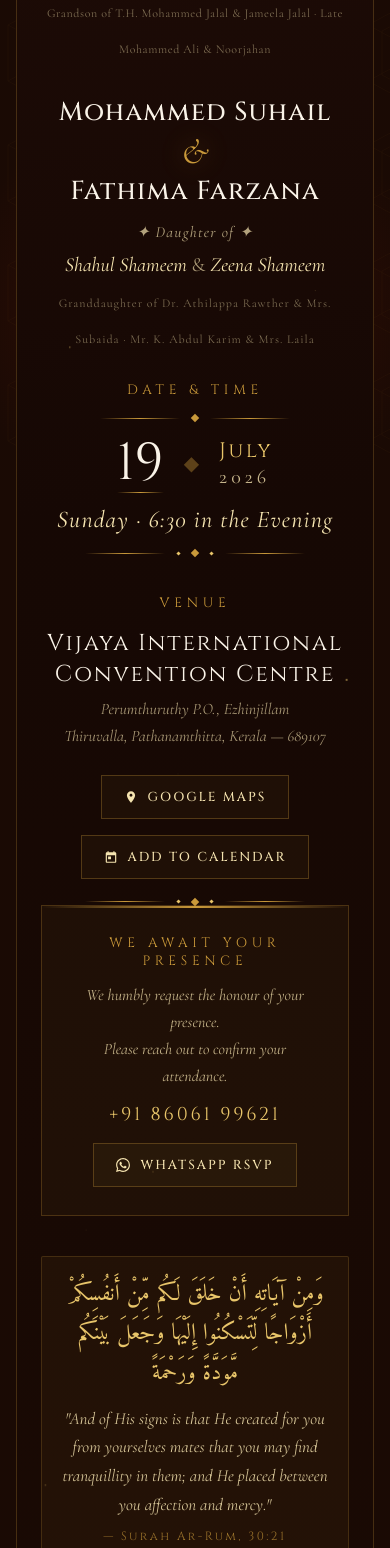
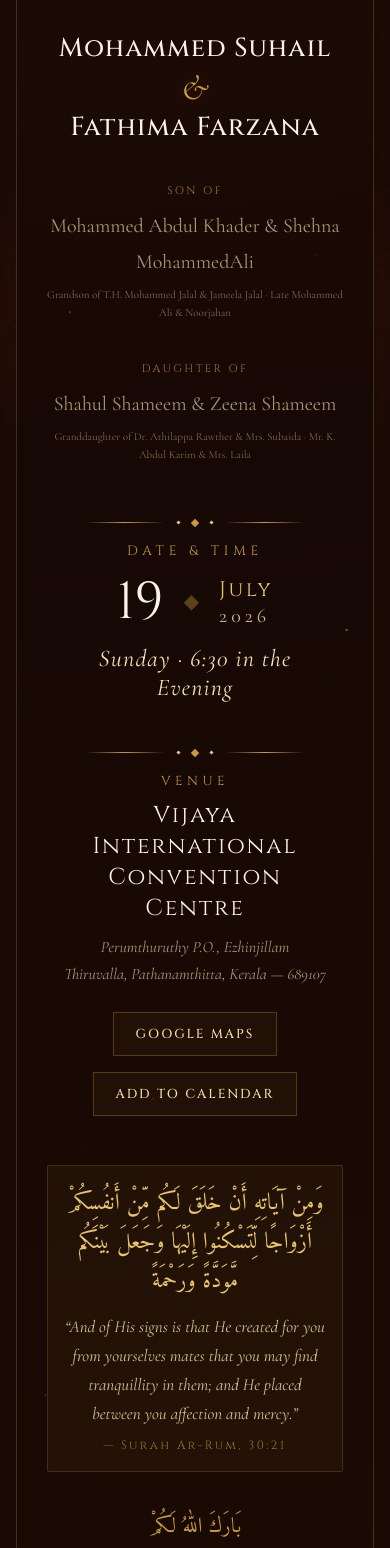
Before and after one commit to mhdsuhail172/suhail-fathima, a plain HTML site: page index.html in a window 390 px wide. Shown: the part 367-1915 px from the top of the page. Drawn offline with nearby package versions, Linux system fonts and the light colour scheme.

Commit message:
refactor content flow and padding

```diff
--- a/index.html
+++ b/index.html
@@ -285,6 +285,89 @@
             animation: fadeUp 1s ease 0.7s forwards;
         }
 
+        .invite-copy {
+            max-width: 500px;
+            margin: 20px auto;
+            font-size: 20px;
+            line-height: 1.8;
+            color: rgba(245, 228, 176, 0.82);
+            font-style: italic;
+            text-align: center;
+        }
+
+        .family-section {
+            margin-top: 40px;
+        }
+
+        .family-title {
+            font-family: 'Cinzel', serif;
+            font-size: 11px;
+            letter-spacing: 0.22em;
+            color: var(--gold);
+            text-transform: uppercase;
+            margin-bottom: 10px;
+            opacity: 0.75;
+        }
+
+        .family-names {
+            font-size: 15px;
+            color: rgba(245, 228, 176, 0.68);
+            line-height: 1.7;
+            margin-bottom: 20px;
+        }
+
+        .family-names small {
+            display: block;
+            margin-top: 6px;
+            font-size: 11px;
+            line-height: 1.6;
+            opacity: 0.7;
+        }
+
+        .ceremony-section {
+            padding: 14px 15px 10px;
+            text-align: center;
+        }
+
+        .ceremony-title {
+            font-family: 'Cinzel', serif;
+            font-size: 13px;
+            letter-spacing: 0.35em;
+            text-transform: uppercase;
+            color: var(--gold);
+            margin-bottom: 0px;
+        }
+
+        .ceremony-date {
+            font-family: 'Cinzel', serif;
+            font-size: 38px;
+            color: var(--ivory);
+            line-height: 1.3;
+        }
+
+        .ceremony-time {
+            font-size: 22px;
+            font-style: italic;
+            color: var(--gold-pale);
+            margin-top: 10px;
+        }
+
+        .ceremony-venue {
+            margin-top: 10px;
+        }
+
+        .ceremony-venue .venue-name {
+            margin-bottom: 10px;
+        }
+
+        .reveal-overlay {
+            animation: overlay-out 0.8s ease 1.8s forwards;
+        }
+
+        .venue-section {
+            padding: 20px 24px 20px;
+        }
+
         /* ── QURAN VERSE ── */
         .verse-block {
             background: rgba(201, 153, 58, 0.06);
@@ -411,15 +494,6 @@
             animation: fadeUp 1.2s ease 1.9s forwards;
         }
 
-        /* ── DATE SECTION ── */
-        .date-section {
-            padding: 10px 40px;
-            text-align: center;
-            position: relative;
-            opacity: 0;
-            animation: fadeUp 1s ease 2.1s forwards;
-        }
-
         .section-label {
             font-family: 'Cinzel', serif;
             font-size: 13.5px;
@@ -427,6 +501,10 @@
             color: var(--gold);
             text-transform: uppercase;
             margin-bottom: 16px;
+        }
+
+        .date-section {
+            padding: 10px 24px;
         }
 
         .date-display {
@@ -446,15 +524,6 @@
             position: relative;
         }
 
-        .date-num::after {
-            content: '';
-            position: absolute;
-            bottom: -4px;
-            left: 0;
-            right: 0;
-            height: 1px;
-            background: linear-gradient(90deg, transparent, var(--gold), transparent);
-        }
 
         .date-month-year {
             text-align: left;
@@ -490,22 +559,12 @@
             letter-spacing: 0.05em;
         }
 
-
-
-        /* ── VENUE SECTION ── */
-        .venue-section {
-            padding: 10px 40px 25px;
-            text-align: center;
-            opacity: 0;
-            animation: fadeUp 1s ease 2.5s forwards;
-        }
-
         .venue-name {
             font-family: 'Cinzel', serif;
             font-size: 23px;
             color: var(--ivory);
             letter-spacing: 0.08em;
-            margin: 12px 0 6px;
+            margin: 5px;
         }
 
         .venue-detail {
@@ -529,6 +588,11 @@
         .btn-container {
             position: relative;
             display: inline-block;
+        }
+
+        .btn-container button {
+            display: block;
+            width: 100%;
         }
 
         .btn-action {
@@ -647,29 +711,6 @@
             width: 14px;
             height: 14px;
             fill: currentColor;
-        }
-
-        /* ── RSVP SECTION ── */
-        .rsvp-section {
-            margin: 0 40px 20px;
-            padding: 28px;
-            text-align: center;
-            background: rgba(201, 153, 58, 0.05);
-            border: 1px solid rgba(201, 153, 58, 0.25);
-            position: relative;
-            overflow: hidden;
-            opacity: 0;
-            animation: fadeUp 1s ease 2.7s forwards;
-        }
-
-        .rsvp-section::before {
-            content: '';
-            position: absolute;
-            top: 0;
-            left: 0;
-            right: 0;
-            height: 2px;
-            background: linear-gradient(90deg, transparent, var(--gold), transparent);
         }
 
         .rsvp-title {
@@ -810,7 +851,7 @@
         /* Responsive tweaks */
         @media (max-width: 480px) {
             .hero {
-                padding: 34px 24px 12px;
+                padding: 15px 15px 12px;
             }
 
             .date-section {
@@ -822,15 +863,11 @@
             }
 
             .venue-section {
-                padding: 12px 24px 20px;
-            }
-
-            .rsvp-section {
-                margin: 0 24px 20px;
+                padding: 10px;
             }
 
             .footer {
-                padding: 20px 24px 36px;
+                padding: 5px 15px 15px;
             }
 
             .verse-block {
@@ -1020,10 +1057,76 @@
 
             <!-- ── HERO ── -->
             <div class="hero">
+                <div class="hero">
 
-                <div class="bismillah">بِسْمِ اللهِ الرَّحْمٰنِ الرَّحِيْمِ</div>
+                    <div class="bismillah">
+                        بِسْمِ اللهِ الرَّحْمٰنِ الرَّحِيْمِ
+                    </div>
 
                     <div class="divider-ornament">
+                        <div class="line"></div>
+                        <div class="diamond-sm"></div>
+                        <div class="diamond"></div>
+                        <div class="diamond-sm"></div>
+                        <div class="line"></div>
+                    </div>
+
+                    <div class="invite-label">
+                        With the blessings of Allah
+                    </div>
+
+                    <!-- Invitation Copy -->
+                    <div class="invite-copy">
+                        Together with our families,<br>
+                        we request the honour of your presence<br>
+                        as we celebrate our marriage ceremony.
+                    </div>
+
+                    <!-- Couple Names -->
+                    <div class="couple-wrap">
+                        <div class="groom-name">Mohammed Suhail</div>
+                        <span class="ampersand">&amp;</span>
+                        <div class="bride-name">Fathima Farzana</div>
+                    </div>
+
+                    <!-- Family Details -->
+                    <div class="family-section">
+
+                        <div class="family-title">Son of</div>
+
+                        <div class="family-names">
+                            Mohammed Abdul Khader &amp; Shehna MohammedAli
+
+                            <small>
+                                Grandson of T.H. Mohammed Jalal &amp; Jameela Jalal ·
+                                Late Mohammed Ali &amp; Noorjahan
+                            </small>
+                        </div>
+                    </div>
+
+                    <div class="family-section">
+                        <div class="family-title">Daughter of</div>
+
+                        <div class="family-names">
+                            Shahul Shameem &amp; Zeena Shameem
+
+                            <small>
+                                Granddaughter of Dr. Athilappa Rawther &amp; Mrs. Subaida ·
+                                Mr. K. Abdul Karim &amp; Mrs. Laila
+                            </small>
+                        </div>
+                    </div>
+
+
+                </div>
+
+                <div class="ceremony-section">
+
+
+
+                    <!-- ── DATE & TIME ── -->
+                    <div class="date-section">
+                        <div class="divider-ornament" style="opacity:1;animation:none;margin-top:16px;">
                             <div class="line"></div>
                             <div class="diamond-sm"
                                 style="width:3px;height:3px;background:var(--gold-lt);transform:rotate(45deg)"></div>
@@ -1032,47 +1135,7 @@
                                 style="width:3px;height:3px;background:var(--gold-lt);transform:rotate(45deg)"></div>
                             <div class="line"></div>
                         </div>
-
-                <div class="invite-label">With the blessings of Allah</div>
-
-                <!-- Groom's family -->
-                <div class="family-intro">✦ Son of ✦</div>
-                <div class="family-names">
-                    <span>Mohammed Abdul Khader</span> &amp; <span>Shehna MohammedAli</span><br>
-                    <small style="font-size:12px; color: rgba(245,228,176,0.45); letter-spacing:0.05em;">Grandson of
-                        T.H. Mohammed Jalal &amp; Jameela Jalal · Late Mohammed Ali &amp; Noorjahan</small>
-                </div>
-
-                <!-- Groom & Bride names -->
-                <div class="couple-wrap">
-                    <div class="groom-name">Mohammed Suhail</div>
-                    <span class="ampersand">&amp;</span>
-                    <div class="bride-name">Fathima Farzana</div>
-                </div>
-
-                <!-- Bride's family -->
-                <div class="family-block-2">
-                    <div class="family-intro" style="opacity:1; animation: none; margin-top:16px;">✦ Daughter of ✦</div>
-                    <div class="family-names" style="opacity:1; animation:none;">
-                        <span>Shahul Shameem</span> &amp; <span>Zeena Shameem</span><br>
-                        <small
-                            style="font-size:12px; color: rgba(245,228,176,0.45); letter-spacing:0.08em;">Granddaughter
-                            of Dr. Athilappa Rawther &amp; Mrs. Subaida · Mr. K. Abdul Karim &amp; Mrs. Laila
-                        </small>
-                    </div>
-                </div>
-
-            </div>
-
-            <!-- ── DATE & TIME ── -->
-            <div class="date-section">
                         <div class="section-label">Date &amp; Time</div>
-
-                <div class="divider-ornament" style="opacity:1;animation:none;">
-                    <div class="line"></div>
-                    <div class="diamond"></div>
-                    <div class="line"></div>
-                </div>
 
                         <div class="date-display">
                             <div class="date-num">19</div>
@@ -1085,6 +1148,10 @@
 
                         <div class="time-display">Sunday · 6:30 in the Evening</div>
 
+
+                    </div>
+
+                    <div class="venue-section">
                         <div class="divider-ornament" style="opacity:1;animation:none;margin-top:16px;">
                             <div class="line"></div>
                             <div class="diamond-sm"
@@ -1094,99 +1161,75 @@
                                 style="width:3px;height:3px;background:var(--gold-lt);transform:rotate(45deg)"></div>
                             <div class="line"></div>
                         </div>
+                        <div class="ceremony-title">
+                            Venue
                         </div>
 
-            <!-- ── VENUE ── -->
-            <div class="venue-section">
-                <div class="section-label">Venue</div>
-                <div class="venue-name">Vijaya International Convention Centre</div>
+                        <div class="ceremony-venue">
+
+                            <div class="venue-name">
+                                Vijaya International Convention Centre
+                            </div>
+
                             <div class="venue-detail">
                                 Perumthuruthy P.O., Ezhinjillam<br>
                                 Thiruvalla, Pathanamthitta, Kerala — 689107
                             </div>
 
+                        </div>
+
                         <div class="venue-actions">
-                    <!-- Google Maps Button -->
+                            <div class="btn-container">
                                 <a href="https://www.google.com/maps/search/?api=1&query=Vijaya+International+Convention+Centre+Thiruvalla"
                                     target="_blank" rel="noopener" class="btn-action">
-                        <svg viewBox="0 0 24 24">
-                            <path
-                                d="M12 2C8.13 2 5 5.13 5 9c0 5.25 7 13 7 13s7-7.75 7-13c0-3.87-3.13-7-7-7zm0 9.5c-1.38 0-2.5-1.12-2.5-2.5s1.12-2.5 2.5-2.5 2.5 1.12 2.5 2.5-1.12 2.5-2.5 2.5z" />
-                        </svg>
+
                                     Google Maps
                                 </a>
+                            </div>
 
-                    <!-- Add to Calendar Button with Dropdown -->
                             <div class="btn-container">
+
                                 <button class="btn-action" id="calendar-btn">
-                            <svg viewBox="0 0 24 24">
-                                <path
-                                    d="M19 4h-1V2h-2v2H8V2H6v2H5c-1.11 0-1.99.9-1.99 2L3 20c0 1.1.89 2 2 2h14c1.1 0 2-.9 2-2V6c0-1.1-.9-2-2-2zm0 16H5V9h14v11zM7 11h5v5H7z" />
-                            </svg>
                                     Add to Calendar
                                 </button>
+
                                 <div class="dropdown-menu" id="calendar-dropdown">
-                            <a href="https://calendar.google.com/calendar/render?action=TEMPLATE&text=Wedding+of+Mohammed+Suhail+%26+Fathima+Farzana&dates=20260719T183000/20260719T223000&details=With+the+blessings+of+Allah%2C+we+invite+you+to+celebrate+the+wedding+of+Mohammed+Suhail+%26+Fathima+Farzana.&location=Vijaya+International+Convention+Centre%2C+Ezhinjillam%2C+Thiruvalla%2C+Kerala+-+689107%2C+India"
+
+                                    <a href="https://calendar.google.com/calendar/render?action=TEMPLATE&text=Wedding+of+Mohammed+Suhail+%26+Fathima+Farzana&dates=20260719T183000/20260719T223000"
                                         target="_blank" rel="noopener" class="dropdown-item">
-                                <svg viewBox="0 0 24 24">
-                                    <path
-                                        d="M19 3h-1V1h-2v2H8V1H6v2H5c-1.1 0-2 .9-2 2v14c0 1.1.9 2 2 2h14c1.1 0 2-.9 2-2V5c0-1.1-.9-2-2-2zm0 16H5V8h14v11zM9 9.5h8v2H9z" />
-                                </svg>
+
                                         Google Calendar
                                     </a>
+
                                     <div class="dropdown-item" id="download-ics-item">
-                                <svg viewBox="0 0 24 24">
-                                    <path
-                                        d="M19.35 10.04C18.67 6.59 15.64 4 12 4 9.11 4 6.6 5.64 5.35 8.04 2.34 8.36 0 10.91 0 14c0 3.31 2.69 6 6 6h13c2.76 0 5-2.24 5-5 0-2.64-2.05-4.78-4.65-4.96zM17 13l-5 5-5-5h3V9h4v4h3z" />
-                                </svg>
                                         Download .ics file
+                                    </div>
+
                                 </div>
                             </div>
                         </div>
                     </div>
                 </div>
 
-            <!-- Ornament divider -->
-            <div class="divider-ornament" style="opacity:1;animation:none;margin: 0 40px;">
-                <div class="line"></div>
-                <div class="diamond-sm" style="width:3px;height:3px;background:var(--gold-lt);transform:rotate(45deg)">
-                </div>
-                <div class="diamond"></div>
-                <div class="diamond-sm" style="width:3px;height:3px;background:var(--gold-lt);transform:rotate(45deg)">
-                </div>
-                <div class="line"></div>
-            </div>
-
-            <!-- ── RSVP ── -->
-            <div class="rsvp-section">
-                <div class="rsvp-title">We Await Your Presence</div>
-                <div class="rsvp-text">
-                    We humbly request the honour of your presence.<br>
-                    Please reach out to confirm your attendance.
-                </div>
-                <a href="tel:+918606199621" class="rsvp-phone">+91 86061 99621</a>
-                <div class="venue-actions" style="margin-top: 16px;">
-                    <a href="https://wa.me/918606199621?text=Assalamu%20Alaikum%2C%20I%20will%20be%20attending%20the%20wedding%20of%20Mohammed%20Suhail%20%26%20Fathima%20Farzana%20on%2019th%20July%202026."
-                        target="_blank" rel="noopener" class="btn-action" id="whatsapp-rsvp-btn">
-                        <svg viewBox="0 0 24 24">
-                            <path
-                                d="M17.472 14.382c-.297-.149-1.758-.867-2.03-.967-.273-.099-.471-.148-.67.15-.197.297-.767.966-.94 1.164-.173.199-.347.223-.644.075-.297-.15-1.255-.463-2.39-1.475-.883-.788-1.48-1.761-1.653-2.059-.173-.297-.018-.458.13-.606.134-.133.298-.347.446-.52.149-.174.198-.298.298-.497.099-.198.05-.371-.025-.52-.075-.149-.669-1.612-.916-2.207-.242-.579-.487-.5-.669-.51-.173-.008-.371-.01-.57-.01-.198 0-.52.074-.792.372-.272.297-1.04 1.016-1.04 2.479 0 1.462 1.065 2.875 1.213 3.074.149.198 2.096 3.2 5.077 4.487.709.306 1.262.489 1.694.625.712.227 1.36.195 1.871.118.571-.085 1.758-.719 2.006-1.413.248-.694.248-1.289.173-1.413-.074-.124-.272-.198-.57-.347m-5.421 7.403h-.004a9.87 9.87 0 01-5.031-1.378l-.361-.214-3.741.982.998-3.648-.235-.374a9.86 9.86 0 01-1.51-5.26c.001-5.45 4.436-9.884 9.888-9.884 2.64 0 5.122 1.03 6.988 2.898a9.825 9.825 0 012.893 6.994c-.003 5.45-4.437 9.884-9.885 9.884m8.413-18.297A11.815 11.815 0 0012.05 0C5.495 0 .16 5.335.157 11.892c0 2.096.547 4.142 1.588 5.945L.057 24l6.305-1.654a11.882 11.882 0 005.683 1.448h.005c6.554 0 11.89-5.335 11.893-11.893a11.821 11.821 0 00-3.48-8.413z" />
-                        </svg>
-                        WhatsApp RSVP
-                    </a>
-                </div>
-            </div>
 
                 <!-- ── FOOTER ── -->
                 <div class="footer">
 
-                <!-- Quranic Verse -->
-                <div class="verse-block">
-                    <div class="verse-arabic">وَمِنْ آيَاتِهِ أَنْ خَلَقَ لَكُم مِّنْ أَنفُسِكُمْ أَزْوَاجًا
-                        لِّتَسْكُنُوا إِلَيْهَا وَجَعَلَ بَيْنَكُم مَّوَدَّةً وَرَحْمَةً</div>
-                    <div class="verse-translation">"And of His signs is that He created for you from yourselves mates
-                        that you may find tranquillity in them; and He placed between you affection and mercy."</div>
-                    <div class="verse-ref">— Surah Ar-Rum, 30:21</div>
+                    <!-- Quran Verse -->
+                    <div class="verse-block" style="margin-top: 24px;">
+                        <div class="verse-arabic">
+                            وَمِنْ آيَاتِهِ أَنْ خَلَقَ لَكُم مِّنْ أَنفُسِكُمْ أَزْوَاجًا
+                            لِّتَسْكُنُوا إِلَيْهَا وَجَعَلَ بَيْنَكُم مَّوَدَّةً وَرَحْمَةً
+                        </div>
+
+                        <div class="verse-translation">
+                            “And of His signs is that He created for you from yourselves mates
+                            that you may find tranquillity in them; and He placed between you affection and mercy.”
+                        </div>
+
+                        <div class="verse-ref">
+                            — Surah Ar-Rum, 30:21
+                        </div>
                     </div>
 
                     <div class="footer-dua">بَارَكَ اللهُ لَكُمْ</div>
```
Lines whose indentation alone changed are shown as unchanged.
